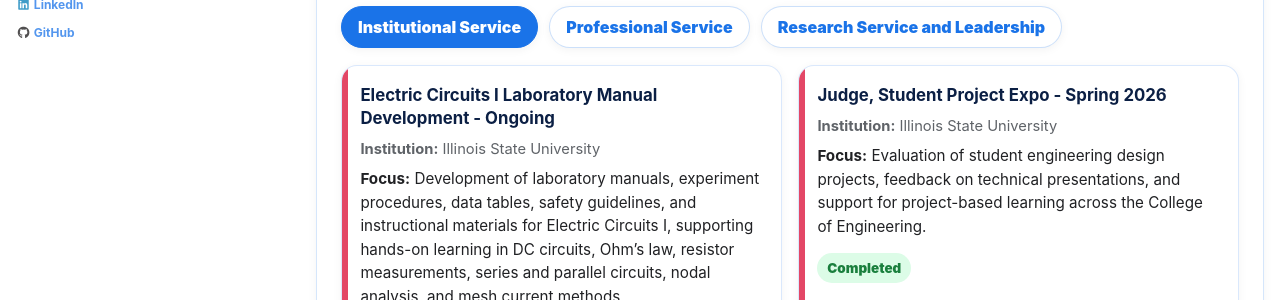
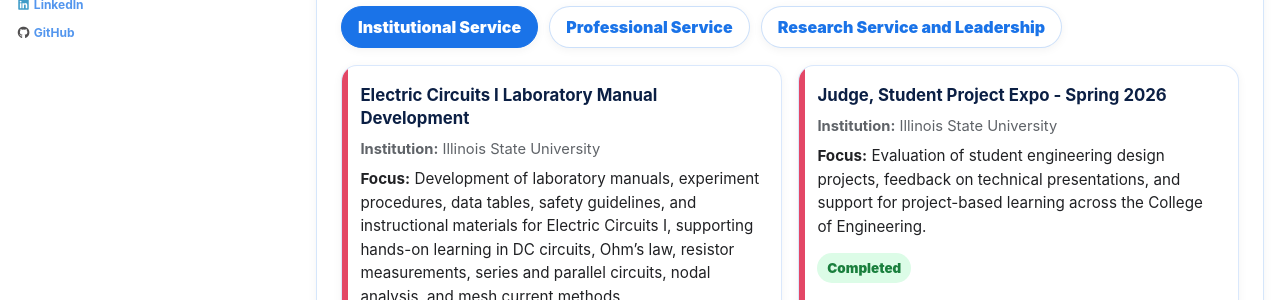
Before and after one commit to srsapireddy/srsapireddy.github.io, a Jekyll site: the page built from _pages/service.md, in a window 1280 px wide and 900 px high, scrolled down 1002 px. Shown: the part 175-475 px from the top of the window. Built offline with Jekyll 4.4.1, drawn with Linux system fonts in a browser that asks for light colours; cached includes are drawn as plain includes; nearby versions of some CDN libraries.

Commit message:
Update service.md

```diff
--- a/_pages/service.md
+++ b/_pages/service.md
@@ -743,7 +743,7 @@ author_profile: true
       <div class="service-grid">
 
     <div class="service-card isu">
-      <h4>Electric Circuits I Laboratory Manual Development - Ongoing</h4>
+      <h4>Electric Circuits I Laboratory Manual Development</h4>
       <p class="meta"><strong>Institution:</strong> Illinois State University</p>
       <p><strong>Focus:</strong> Development of laboratory manuals, experiment procedures, data tables, safety guidelines, and instructional materials for Electric Circuits I, supporting hands-on learning in DC circuits, Ohm’s law, resistor measurements, series and parallel circuits, nodal analysis, and mesh current methods.</p>
       <span class="pill ongoing">Ongoing</span>
```
